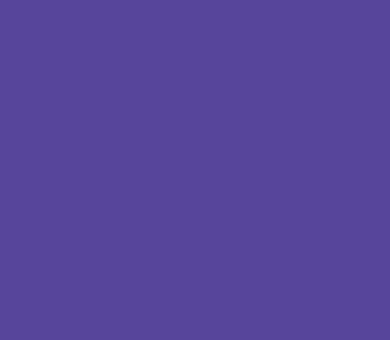
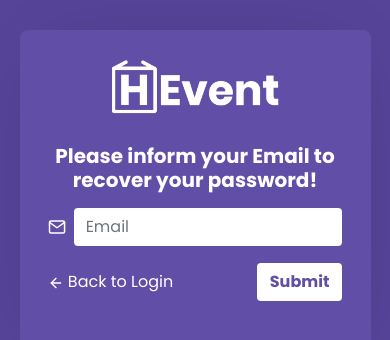
Before and after one commit to hiimlex/homevents, a React (Create React App) app: page /recover in a window 390 px wide. Shown: the part 226-566 px from the top of the page. Built offline with nearby package versions, Linux system fonts and the light colour scheme.

Commit message:
recover view

```diff
--- a/src/App.js
+++ b/src/App.js
@@ -6,6 +6,7 @@ import store from "./store";
 import Login from "./views/login";
 import Register from "./views/register";
 import Home from "./views/home";
+import Recover from "./views/recover";
 
 import "./global.css";
 
@@ -16,6 +17,7 @@ function App() {
                 <Route exact path="/" component={Login}></Route>
                 <Route path="/register" component={Register}></Route>
                 <Route path="/home" component={Home}></Route>
+                <Route path="/recover" component={Recover}></Route>
             </Router>
         </Provider>
     );
--- a/src/views/home/index.js
+++ b/src/views/home/index.js
@@ -1,8 +1,8 @@
 import React, { useState } from "react";
 import { Link, Redirect } from "react-router-dom";
-import { FiPower, FiHome, FiPlus } from "react-icons/fi";
+import { FiPower, FiHome, FiPlus, FiEdit } from "react-icons/fi";
 
-import "./index.css";
+import "./styles.css";
 
 import logo from "../../assets/logo.png";
 
@@ -32,19 +32,26 @@ function Home() {
                             alignSelf: "center",
                         }}
                     />
-
-                    <Link
-                        className="nav-link mr-2 remove-border"
-                        style={{ fontSize: 20 }}
-                    >
-                        Lorem ipsum dolor
-                    </Link>
+                    <div className="menu">
+                        <Link
+                            className="nav-link remove-border"
+                            style={{ fontSize: 18 }}
+                        >
+                            Add Event
+                        </Link>
+                        <Link
+                            className="nav-link remove-border"
+                            style={{ fontSize: 18 }}
+                        >
+                            My Events
+                        </Link>
+                    </div>
                     <button
                         type="button"
                         className="btn btn-lg btn-light remove-border"
                         onClick={SignOut}
                     >
-                        <FiPower size={18} />
+                        <FiPower />
                     </button>
                 </header>
                 <footer className="bottom-nav">
@@ -58,6 +65,11 @@ function Home() {
                             <li className="nav-item remove-border">
                                 <Link className="nav-link">
                                     <FiPlus size="24"></FiPlus>
+                                </Link>
+                            </li>
+                            <li className="nav-item remove-border">
+                                <Link className="nav-link">
+                                    <FiEdit size="24"></FiEdit>
                                 </Link>
                             </li>
                             <li
--- a/src/views/home/index.css
+++ b/src/views/home/styles.css
@@ -1,18 +1,26 @@
 .home-container {
     width: 100%;
-    padding: 0 20px;
-    margin: 32px auto;
+    padding: 0 24px;
+    margin: 24px auto;
 }
 
 .home-container header {
     display: flex;
     align-items: center;
 
-    padding: 1%;
+    padding: 0.5%;
     background: #614ea6;
     color: #fff;
     box-shadow: 0 0 100px rgba(0, 0, 0, 0.1);
     border-radius: 8px;
+}
+
+.menu {
+    display: flex;
+    flex: 1 !important;
+    align-items: center !important;
+    flex-direction: row;
+    justify-content: flex-end;
 }
 
 .home-container header span {
@@ -23,17 +31,25 @@
 .home-container header a {
     color: #fff;
     width: 260px;
-    margin-left: auto;
-    margin-top: 0;
     transition: 0.3s ease-in;
+    float: right;
+    margin-right: -5%;
 }
 .home-container header a:hover {
     color: rgb(214, 214, 214);
 }
 
 .home-container header button {
-    background-color: #fff !important;
-    color: #614ea6 !important;
+    background-color: #614ea6 !important;
+    color: #fff !important;
+    font-size: 24px !important;
+    transition: 0.3s ease-in !important;
+}
+
+.home-container header button:hover {
+    background-color: #614ea6 !important;
+    color: rgb(214, 214, 214) !important;
+    font-size: 24px !important;
 }
 
 .remove-border {
@@ -111,6 +127,9 @@
         display: flex;
         justify-content: space-around;
     }
+    .menu {
+        display: none;
+    }
     .home-container header button {
         display: none;
     }
--- a/src/views/login/index.js
+++ b/src/views/login/index.js
@@ -2,7 +2,8 @@ import React, { useState } from "react";
 import { FiMail, FiKey, FiEye, FiEyeOff } from "react-icons/fi";
 import { Link, Redirect } from "react-router-dom";
 
-import "./index.css";
+import "./styles.css";
+
 import logo from "../../assets/logo.png";
 
 import firebase from "../../config/firebase";
@@ -28,7 +29,9 @@ function Login() {
             .signInWithEmailAndPassword(email, password)
             .then(() => {
                 setMsg("Y");
-                dispatch({ type: "LOG_IN", userEmail: email });
+                setTimeout(() => {
+                    dispatch({ type: "LOG_IN", userEmail: email });
+                }, 2000);
             })
             .catch(() => {
                 setMsg("N");
@@ -45,11 +48,10 @@ function Login() {
             {useSelector((state) => state.userLogged) > 0 ? (
                 <Redirect to="/home" />
             ) : null}
-            <div className="login-content d-flex align-itens-center justify-content-center">
+            <div className="login-content">
                 <form className="form-signin mx-auto">
-                    <div className="d-flex align-itens-center justify-content-center">
-                        <img src={logo} className="img-fluid" alt="HomEvent" />
-                    </div>
+                    <img src={logo} className="img-fluid" alt="HomEvent" />
+
                     <div className="text-center my-4">
                         <h1 className="h3 font-weight-bold text-white">
                             Enjoy to our Plataform
@@ -100,7 +102,7 @@ function Login() {
                         Sign In
                     </button>
 
-                    <div className="text-white text-center my-1">
+                    <div className="text-white text-center my-2">
                         {msg === "Y" && (
                             <span>
                                 <strong>Wow! </strong>You are connected! :)
@@ -114,7 +116,7 @@ function Login() {
                         )}
                     </div>
 
-                    <div className="options-login">
+                    <div className="options-login mt-n2">
                         <Link to="/recover">Recover Password</Link>
                         <span className="text-white"> &#9733; </span>
                         <Link to="/register">I Wanna Join</Link>
--- a/src/views/login/index.css
+++ b/src/views/login/styles.css
@@ -113,7 +113,7 @@ body {
     border-style: none !important;
 }
 
-@media only screen and (max-width: 600px) {
+@media only screen and (max-width: 768px) {
     .login-container {
         width: 90%;
     }
--- /dev/null
+++ b/src/views/recover/index.js
@@ -0,0 +1,51 @@
+import React, { useState } from "react";
+import { FiMail, FiArrowLeft } from "react-icons/fi";
+
+import { Link } from "react-router-dom";
+
+import "./styles.css";
+import logo from "../../assets/logo.png";
+
+import firebase from "../../config/firebase";
+import "firebase/auth";
+
+export default function Recover() {
+    const [email, setEmail] = useState();
+
+    return (
+        <div className="recover-container">
+            <div className="recover-content">
+                <form className="form-recover mx-auto">
+                    <img src={logo} className="img-fluid" alt="HomEvent" />
+                    <div className="text-center my-4">
+                        <h3 className="h5 font-weight-bold text-white">
+                            Please inform your Email to recover your password!
+                        </h3>
+                        <div className="icon-input">
+                            <FiMail size="20" className="mr-2"></FiMail>
+                            <input
+                                onChange={(e) => {
+                                    setEmail(e.target.value);
+                                }}
+                                type="email"
+                                className="form-control my-2 remove-border shadow-none"
+                                placeholder="Email"
+                            />
+                        </div>
+                        <div className="options-recover my-2">
+                            <Link to="/" className="font-weight-medium my-2">
+                                <FiArrowLeft></FiArrowLeft> Back to Login
+                            </Link>
+                            <button
+                                type="submit"
+                                className="btn btn-md btn-register font-weight-bold "
+                            >
+                                Submit
+                            </button>
+                        </div>
+                    </div>
+                </form>
+            </div>
+        </div>
+    );
+}
--- /dev/null
+++ b/src/views/recover/styles.css
@@ -0,0 +1,92 @@
+body {
+    background-color: #57459b;
+}
+
+.recover-container {
+    width: 60%;
+    height: 100vh;
+    margin: auto;
+    display: flex;
+    align-items: center;
+    justify-content: center;
+    flex-direction: column;
+}
+
+.recover-container .recover-content {
+    width: 100%;
+    padding: 8%;
+    background: #614ea6;
+    color: #fff;
+    box-shadow: 0 0 100px rgba(0, 0, 0, 0.1);
+    border-radius: 8px;
+
+    display: flex;
+    justify-content: space-between;
+    align-items: center;
+}
+
+.recover-content {
+    max-width: 100%;
+    width: 100%;
+    padding: 15%;
+    margin: auto;
+    background-color: #614ea6;
+
+    display: flex;
+    align-items: center;
+    justify-content: center;
+}
+
+.recover-container .recover-content form {
+    width: 100%;
+    display: flex;
+    justify-content: center;
+    flex-direction: column;
+    align-items: center;
+    margin: auto;
+}
+
+.recover-container .recover-content form a {
+    text-decoration: none;
+    color: #fff;
+    transition: 0.2s ease-in;
+}
+
+.recover-container .recover-content form a:hover {
+    color: #d83e77ee;
+}
+
+.recover-content form .btn-recover {
+    background-color: #fff;
+    color: #614ea6;
+    transition: 0.2s ease-in;
+}
+
+.icon-input {
+    display: flex;
+    flex-direction: row;
+    align-items: center;
+    width: 100%;
+}
+
+.options-recover {
+    display: flex;
+    flex-flow: row wrap;
+    justify-content: space-between;
+    align-items: center;
+    text-align: center;
+}
+
+@media only screen and (max-width: 768px) {
+    .recover-container {
+        width: 90%;
+    }
+    .recover-container .recover-content form {
+        width: 100%;
+        color: #fff;
+    }
+    .options-recover {
+        display: flex;
+        flex-flow: row;
+    }
+}
--- a/src/views/register/index.js
+++ b/src/views/register/index.js
@@ -2,7 +2,7 @@ import React, { useState } from "react";
 import { FiArrowLeft, FiMail, FiKey, FiEyeOff, FiEye } from "react-icons/fi";
 import { Link } from "react-router-dom";
 
-import "./index.css";
+import "./styles.css";
 import logo from "../../assets/logo.png";
 
 import firebase from "../../config/firebase";
@@ -33,12 +33,16 @@ function Register() {
             .createUserWithEmailAndPassword(email, password)
             .then(() => {
                 setLoading(0);
-                setMsgType("Y");
+                setTimeout(() => {
+                    setMsgType("Y");
+                }, 2000);
             })
             .catch((err) => {
                 setLoading(0);
-                setMsgType("N");
-                setMsg(String(err));
+                setTimeout(() => {
+                    setMsgType("N");
+                    setMsg(String(err));
+                }, 500);
             });
     }
 
@@ -108,7 +112,7 @@ function Register() {
                         </div>
 
                         <div className="options-register">
-                            <Link to="" className="font-weight-medium">
+                            <Link to="" className="font-weight-medium my-2">
                                 <FiArrowLeft></FiArrowLeft> I already have a
                                 account.
                             </Link>
```
Also changed, not shown: src/views/register/styles.css (renamed from src/views/register/index.css).
